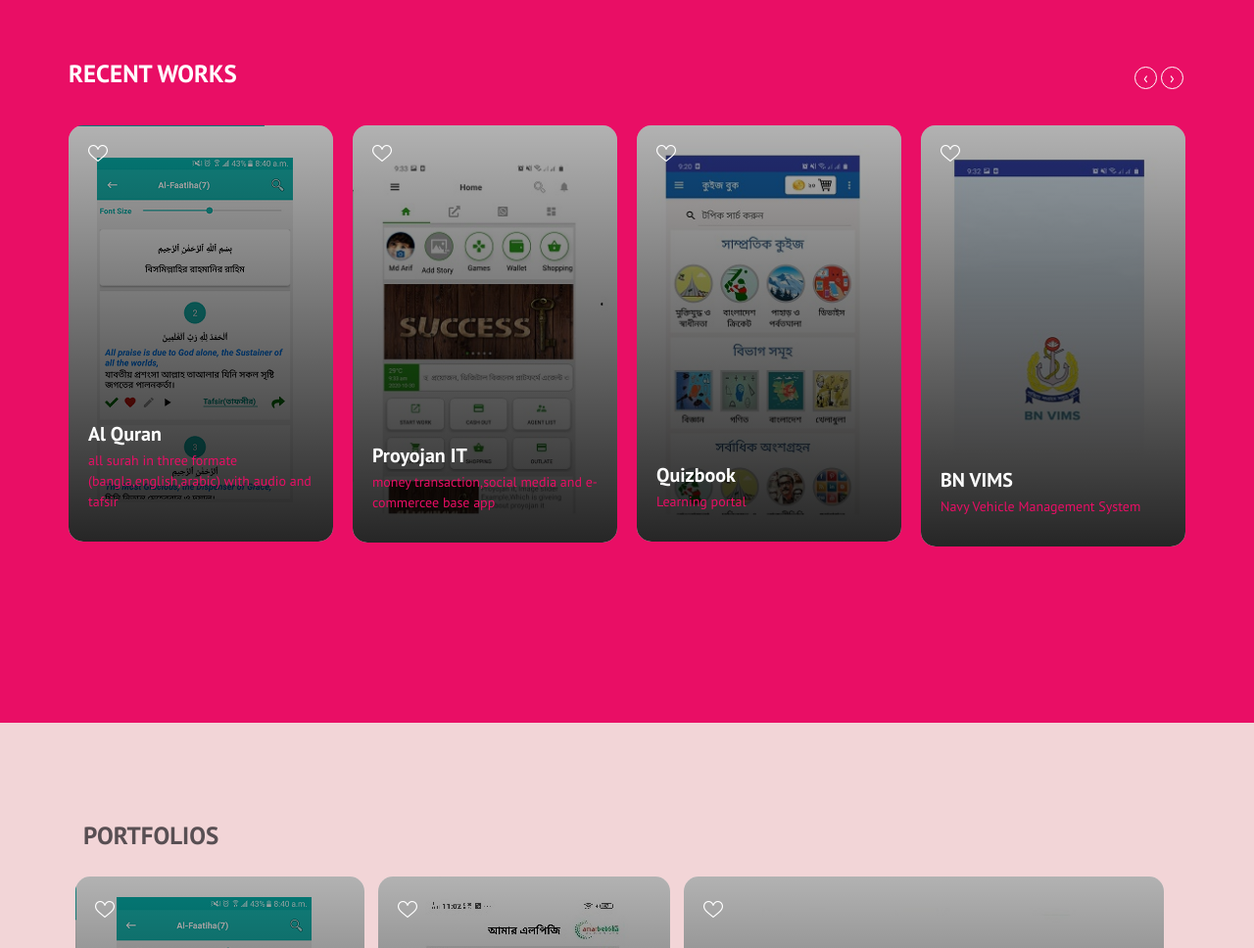
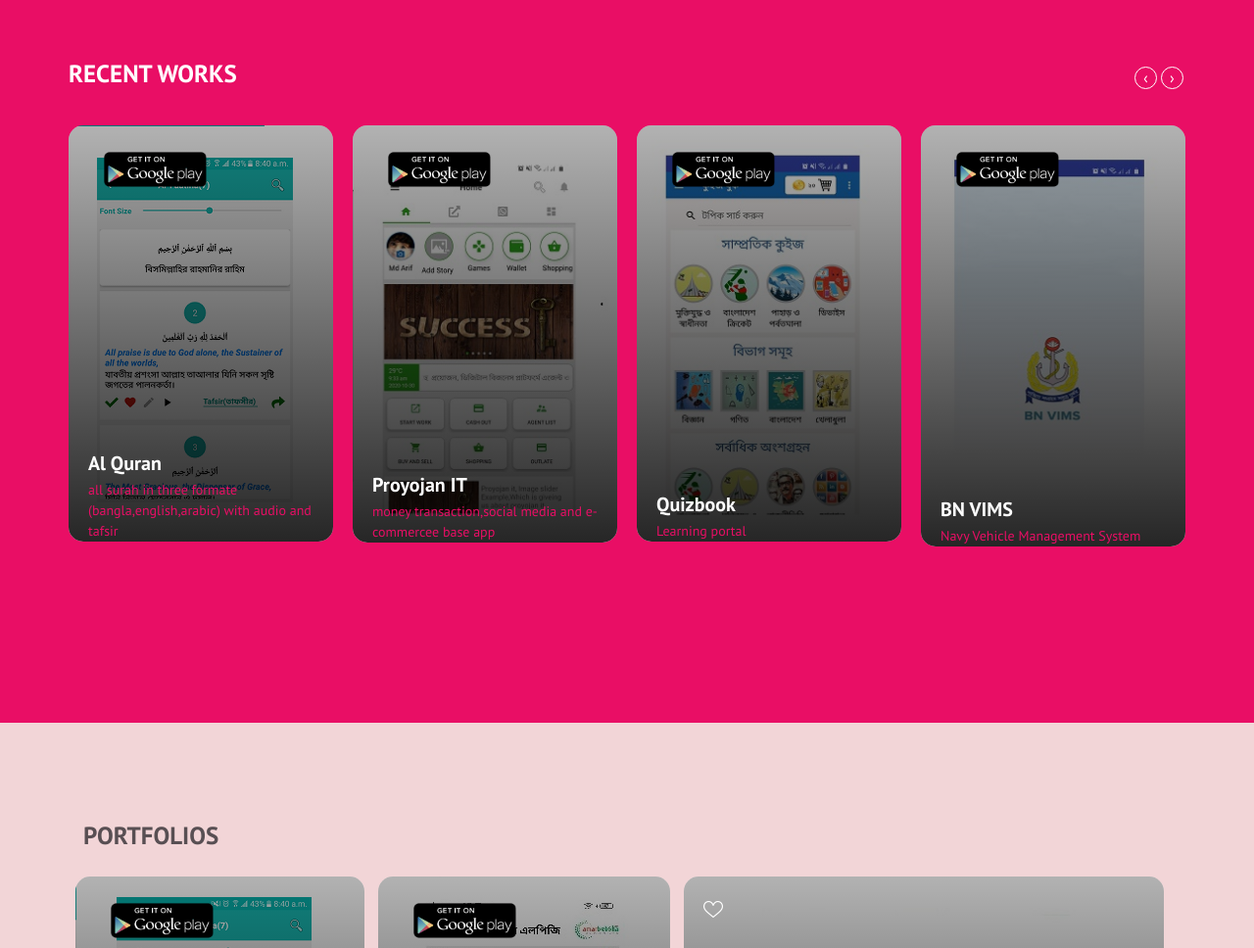
Before and after one commit to mdyousufbhuiyan/yousuf-portfolio, a plain HTML site: page index.html in a window 1280 px wide. Shown: the part 1540-2508 px from the top of the page at 98% size. Drawn offline with Linux system fonts and the light colour scheme.

Commit message:
add app url

```diff
--- a/assets/css/style.css
+++ b/assets/css/style.css
@@ -473,7 +473,7 @@ h2 {
     width: auto !important; }
   .recent .bottom-text {
     position: absolute;
-    bottom: 30px; }
+    bottom: 0px; }
   @media (max-width: 767px) {
     .recent {
       margin-top: 100px; } }
--- a/index.html
+++ b/index.html
@@ -26,7 +26,7 @@
           <li class="nav-item"> <a class="nav-link" href="#activity" tabindex="-1" aria-disabled="true">Activity</a></li>
           <li class="nav-item"> <a class="nav-link" href="#portfolio" tabindex="-1" aria-disabled="true">Portfolio</a></li>
           <li class="nav-item"> <a class="nav-link" href="#testimonial" tabindex="-1" aria-disabled="true">Testimonial</a></li>
-          <li class="nav-item"> <a class="nav-link" href="blog.html" tabindex="-1" aria-disabled="true">Blog</a></li>
+          <!-- <li class="nav-item"> <a class="nav-link" href="blog.html" tabindex="-1" aria-disabled="true">Blog</a></li> -->
           <li class="nav-item"> <a class="nav-link" href="#contact" tabindex="-1" aria-disabled="true">Contact</a></li>
         </ul>
       </div>
@@ -98,18 +98,19 @@
           <div class="owl-carousel owl-carousel2 owl-theme">
             <div>
               <div class="card"> <img class="card-img"src="assets/img/rw_1.png" alt="">
-                <div class="card-img-overlay"> <a href="#"><img src="assets/img/heart.png" class="heart" alt="heart icon"></a>
+             <div class="card-img-overlay">   <a href="https://play.google.com/store/apps/details?id=com.simec.alquranapp">  <img style="height:50px;width:40px;" src="assets/img/play_store.png" class="heart" alt="heart icon">
                   <div class="bottom-text">
                     <h5 class="card-title">Al Quran</h5>
 
                     <p class="card-text">all surah in three formate (bangla,english,arabic) with audio and tafsir</p>
                   </div>
+                  </a>
                 </div>
               </div>
             </div>
             <div>
-              <div class="card"> <img class="card-img"  src="assets/img/rw_2.jpg" alt="">
-                <div class="card-img-overlay"> <a href="#"><img src="assets/img/heart.png" class="heart" alt="heart icon"></a>
+              <div class="card"> <a href="http://proyojan-earn.com/"> <img class="card-img"  src="assets/img/rw_2.jpg" alt=""></a>
+                <div class="card-img-overlay"> <a href="https://play.google.com/store/apps/details?id=com.proyojanit.proyojanapp"><img style="height:50px;width:40px;" src="assets/img/play_store.png"  class="heart" alt="heart icon"></a>
                   <div class="bottom-text">
                     <h5 class="card-title">Proyojan IT</h5>
                     <p class="card-text">money transaction,social media and e-commercee base app</p>
@@ -119,7 +120,7 @@
             </div>
             <div>
               <div class="card"> <img class="card-img"  src="assets/img/rw_3.jpg" alt="">
-                <div class="card-img-overlay"> <a href="#"><img src="assets/img/heart.png" class="heart" alt="heart icon"></a>
+                <div class="card-img-overlay"> <a href="https://play.google.com/store/apps/details?id=com.quizbook.quizbook"><img style="height:50px;width:40px;" src="assets/img/play_store.png"  class="heart" alt="heart icon"></a>
                   <div class="bottom-text">
                     <h5 class="card-title">Quizbook</h5>
                     <p class="card-text">Learning portal</p>
@@ -129,7 +130,7 @@
             </div>
             <div>
               <div class="card"> <img class="card-img"  src="assets/img/rw_4.jpg" alt="">
-                <div class="card-img-overlay"> <a href="#"><img src="assets/img/heart.png" class="heart" alt="heart icon"></a>
+                <div class="card-img-overlay"> <a href="https://play.google.com/store/apps/details?id=com.navyvehicle.navyvehicle"><img style="height:50px;width:40px;" src="assets/img/play_store.png"  class="heart" alt="heart icon"></a>
                   <div class="bottom-text">
                     <h5 class="card-title">BN VIMS</h5>
                     <p class="card-text">Navy Vehicle Management System</p>
@@ -148,7 +149,7 @@
       <div class="row">
         <div class="bx bx-1">
           <div class="card"> <img class="card-img"  src="assets/img/quran.png" alt="">
-            <div class="card-img-overlay"> <a href="#"><img src="assets/img/heart.png" class="heart" alt="heart icon"></a>
+            <div class="card-img-overlay"> <a href="https://play.google.com/store/apps/details?id=com.simec.alquranapp"><img style="height:50px;width:40px;" src="assets/img/play_store.png"  class="heart" alt="heart icon"></a>
               <div class="bottom-text">
                 <h5 class="card-title">Al Quran</h5>
               </div>
@@ -157,7 +158,7 @@
         </div>
         <div class="bx bx-2">
           <div class="card"> <img class="card-img" src="assets/img/pf_2.jpg" alt="">
-            <div class="card-img-overlay"> <a href="#"><img src="assets/img/heart.png" class="heart" alt="heart icon"></a>
+            <div class="card-img-overlay"> <a href="https://play.google.com/store/apps/details?id=com.amarlpg.orderlpgasinbangladesh"><img style="height:50px;width:40px;" src="assets/img/play_store.png"  class="heart" alt="heart icon"></a>
               <div class="bottom-text">
                 <h5 class="card-title">Amar Lpg Customer</h5>
               </div>
@@ -166,7 +167,7 @@
         </div>
         <div class="bx bx-2">
           <div class="card"> <img class="card-img" src="assets/img/pf_3.jpg" alt="">
-            <div class="card-img-overlay"> <a href="#"><img src="assets/img/heart.png" class="heart" alt="heart icon"></a>
+            <div class="card-img-overlay"> <a href="#"><img src="assets/img/heart.png"  class="heart" alt="heart icon"></a>
               <div class="bottom-text">
                 <h5 class="card-title">Amar Lpg Dealer</h5>
               </div>
@@ -195,7 +196,7 @@
           </div>
           <div class="bx bx-6">
             <div class="card"> <img class="card-img" src="assets/img/pf_7.png" alt="">
-              <div class="card-img-overlay"> <a href="#"><img src="assets/img/heart.png" class="heart" alt="heart icon"></a>
+              <div class="card-img-overlay"> <a href="https://play.google.com/store/apps/details?id=com.namaztime.namaztime"><img style="height:50px;width:40px;" src="assets/img/play_store.png"  class="heart" alt="heart icon"></a>
                 <div class="bottom-text">
                   <h5 class="card-title">Namaz Time Table</h5>
                     <p class="card-text">User will be notified during every namaz time.</p>
@@ -206,7 +207,7 @@
           <div>
             <div class="bx bx-7">
               <div class="card"> <img class="card-img" src="assets/img/pf_4.jpg" alt="">
-                <div class="card-img-overlay"> <a href="#"><img src="assets/img/heart.png" class="heart" alt="heart icon"></a>
+                <div class="card-img-overlay"> <a href="https://play.google.com/store/apps/details?id=com.quizbook.quizbook"><img style="height:50px;width:40px;" src="assets/img/play_store.png"  class="heart" alt="heart icon"></a>
                   <div class="bottom-text">
                     <h5 class="card-title">Quizbook</h5>
                           <p class="card-text">Quizbook is a learning portal,user can earn coin and sell by participating quiz on different topic.</p>
@@ -216,7 +217,7 @@
             </div>
             <div class="bx bx-8">
               <div class="card"> <img class="card-img" src="assets/img/pf_6.jpg" alt="">
-                <div class="card-img-overlay"> <a href="#"><img src="assets/img/heart.png" class="heart" alt="heart icon"></a>
+                <div class="card-img-overlay"> <a href="https://play.google.com/store/apps/details?id=com.proyojanit.proyojanapp"><img style="height:50px;width:40px;" src="assets/img/play_store.png"  class="heart" alt="heart icon"></a>
                   <div class="bottom-text">
                     <h5 class="card-title">Proyojan IT</h5>
                         <p class="card-text">money transaction,social media and e-commercee base app</p>
@@ -242,7 +243,7 @@
           </div>
           <div>
             <div class="card"> <img class="card-img"  src="assets/img/rw_9.png" alt="">
-              <div class="card-img-overlay"> <a href="#"><img src="assets/img/heart.png" class="heart" alt="heart icon"></a>
+              <div class="card-img-overlay"> <a href="https://play.google.com/store/apps/details?id=com.bposummit.bposummit"><img style="height:50px;width:40px;" src="assets/img/play_store.png"  class="heart" alt="heart icon"></a>
                 <div class="bottom-text">
                   <h5 class="card-title">Bpo summit Bangladesh</h5>
                   <p class="card-text">event management system</p>
@@ -252,7 +253,7 @@
           </div>
           <div>
             <div class="card"> <img class="card-img"  src="assets/img/rw_6.png" alt="">
-              <div class="card-img-overlay"> <a href="#"><img src="assets/img/heart.png" class="heart" alt="heart icon"></a>
+              <div class="card-img-overlay">  <a href="https://play.google.com/store/apps/details?id=com.issl.isslattendance"><img style="height:50px;width:40px;" src="assets/img/play_store.png"  class="heart" alt="heart icon"></a>
                 <div class="bottom-text">
                   <h5 class="card-title">Automatic attendance &nbsp;(ISSL automatic attendance)</h5>
                   <p class="card-text">Take attendance automatically,when employee come into the office</p>
@@ -262,7 +263,7 @@
           </div>
           <div>
             <div class="card"> <img class="card-img" style="height:395px;" src="assets/img/rw_4.jpg" alt="">
-              <div class="card-img-overlay"> <a href="#"><img src="assets/img/heart.png" class="heart" alt="heart icon"></a>
+              <div class="card-img-overlay">  <a href="https://play.google.com/store/apps/details?id=com.issl.isslattendance"><img style="height:50px;width:40px;" src="assets/img/play_store.png"  class="heart" alt="heart icon"></a>
                 <div class="bottom-text">
                   <h5 class="card-title">BN VIMS</h5>
                   <p class="card-text">Navy Vehicle Management System</p>
@@ -305,7 +306,7 @@
           </div>
           <div>
             <div class="card"> <img class="card-img" src="assets/img/rw_6.png" alt="">
-              <div class="card-img-overlay">
+              <div class="card-img-overlay"> <a href="https://play.google.com/store/apps/details?id=com.issl.isslattendance"><img style="height:50px;width:40px;" src="assets/img/play_store.png"  class="heart" alt="heart icon"></a>
                 <div class="bottom-text">
                   <h5 class="card-title">Automatic attendance &nbsp;(ISSL automatic attendance)</h5>
                   <a href="#">Read more <img src="assets/img/double-right.svg" alt=""></a>
```
Also changed, not shown: assets/img/play_store.png (added).
